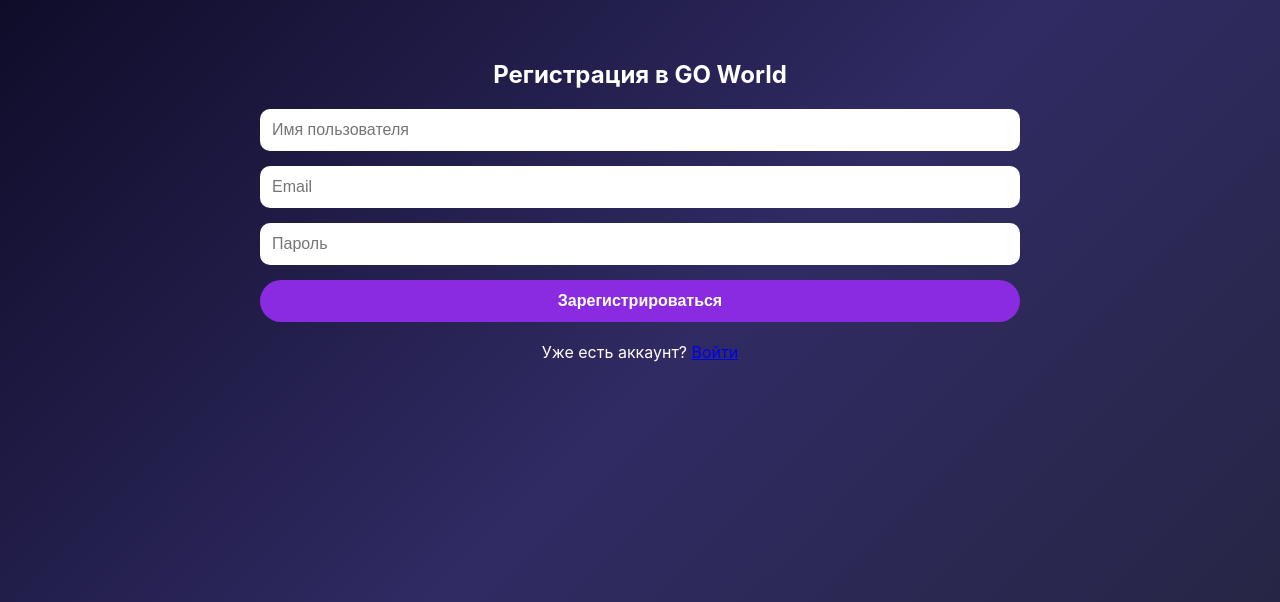
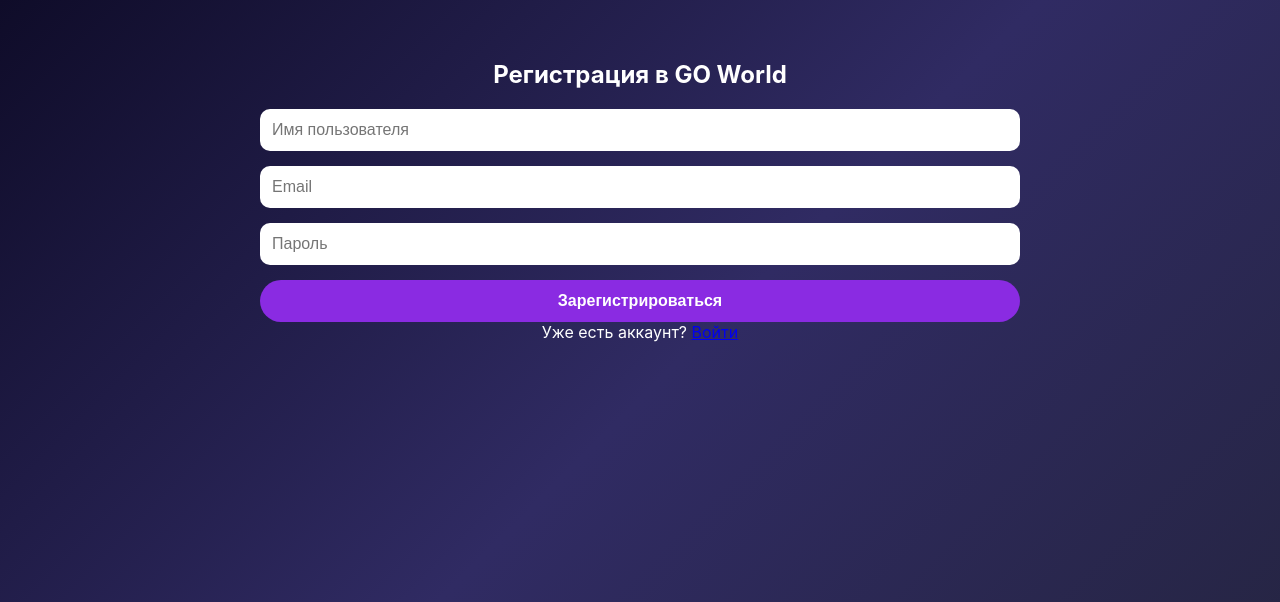
Before and after one commit to kiwiliwwi9-afk/GO-World, a Flask app: page /register in a window 1280 px wide. Shown: the top 602 px of the page. Run offline with Flask 3, Linux system fonts and the light colour scheme.

Commit message:
Update register.html

```diff
--- a/templates/register.html
+++ b/templates/register.html
@@ -2,9 +2,8 @@
 <html>
 <head>
     <title>Регистрация — GO World</title>
-    <meta charset="UTF-8">
+    <link rel="stylesheet" href="/static/style.css">
     <meta name="viewport" content="width=device-width, initial-scale=1.0">
-    <link rel="stylesheet" href="/static/style.css">
 </head>
 <body>
     <div class="container">
@@ -20,7 +19,7 @@
             <input type="password" name="password" placeholder="Пароль" required>
             <button type="submit" class="btn">Зарегистрироваться</button>
         </form>
-        <p style="margin-top: 20px;">Уже есть аккаунт? <a href="/login">Войти</a></p>
+        <p>Уже есть аккаунт? <a href="/login">Войти</a></p>
     </div>
 </body>
 </html>
```
